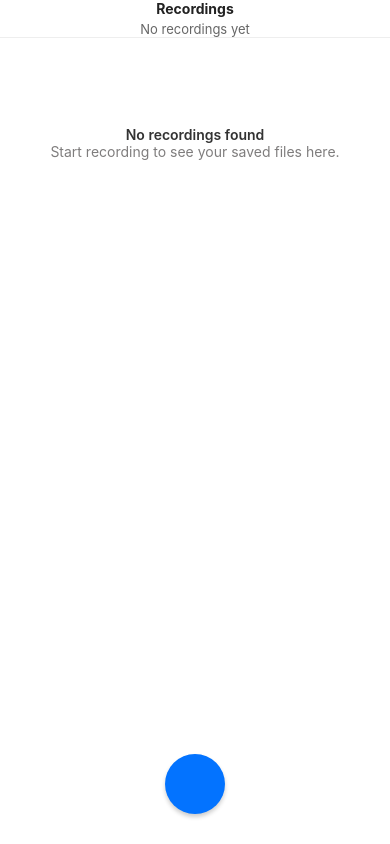
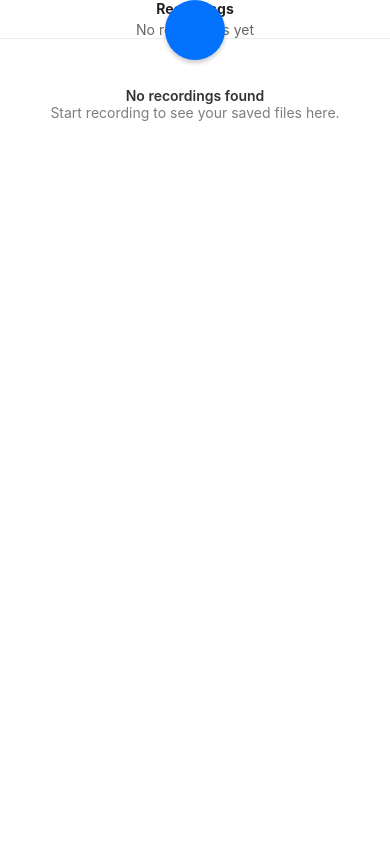
Before and after one commit to kalyan-cherukuri2812/audio-recorder, a React Native app: screen /ListScreen in a window 390 px wide. Built offline with nearby package versions, Linux system fonts and the light colour scheme; some icons are missing; what react-native-responsive-dimensions would draw is missing.

Commit message:
ui fixes

```diff
--- a/src/components/AudioList.tsx
+++ b/src/components/AudioList.tsx
@@ -66,18 +66,7 @@ export const AudioList: React.FC<Props> = ({ recordings, onDelete }) => {
     return `${minutes}:${seconds < 10 ? "0" : ""}${seconds}`;
   };
 
-  return (
-    <FlatList
-      ListHeaderComponent={() => (
-        <View style={styles.header}>
-          <Text style={styles.headerTitle}>Recordings</Text>
-          <Text style={styles.headerSubtitle}>{recordings.length > 0 ? `${recordings.length} saved` : "No recordings yet"}</Text>
-        </View>
-      )}
-      style={styles.fListContainer}
-      data={recordings}
-      keyExtractor={(item, index) => index.toString()}
-      renderItem={({ item }) => (
+  const renderItem = ({ item }) => (
     <View style={styles.recorderItem}>
       <View style={styles.info}>
         <Text style={styles.title}>{item?.title}</Text>
@@ -132,7 +121,20 @@ export const AudioList: React.FC<Props> = ({ recordings, onDelete }) => {
         </TouchableOpacity>
       </View>
     </View>
+  );
+
+  return (
+    <FlatList
+      ListHeaderComponent={() => (
+        <View style={styles.header}>
+          <Text style={styles.headerTitle}>Recordings</Text>
+          <Text style={styles.headerSubtitle}>{recordings.length > 0 ? `${recordings.length} saved` : "No recordings yet"}</Text>
+        </View>
       )}
+      style={styles.fListContainer}
+      data={recordings}
+      keyExtractor={(item, index) => index.toString()}
+      renderItem={renderItem}
       ItemSeparatorComponent={() => <View style={styles.seperator} />}
       initialNumToRender={10}
       ListEmptyComponent={() => (
@@ -162,8 +164,8 @@ const styles = StyleSheet.create({
     color: "#222",
   },
   headerSubtitle: {
-    fontSize: 13,
-    color: "#666",
+    fontSize: responsiveFontSize(1.5),
+    color: "#666666ff",
     marginTop: 4,
   },
   fListContainer: {
@@ -171,10 +173,10 @@ const styles = StyleSheet.create({
   },
   seperator: {
     height: 1,
-    backgroundColor: "#ddd",
+    backgroundColor: "#ddddddff",
   },
   recorderItem: {
-    padding: 15,
+    padding: responsiveHeight(1),
     flexDirection: "row",
     justifyContent: "space-between",
     alignItems: "center",
@@ -183,13 +185,13 @@ const styles = StyleSheet.create({
     flex: 1,
   },
   title: {
-    fontSize: 16,
-    fontWeight: "600",
-    color: "#333",
+    fontSize: responsiveFontSize(2.2),
+    fontWeight: "500",
+    color: "#333333ff",
   },
   date: {
-    fontSize: 12,
-    color: "#666",
+    fontSize: responsiveFontSize(1.65),
+    color: "#666666ff",
     marginTop: 2,
   },
   actions: {
@@ -205,7 +207,7 @@ const styles = StyleSheet.create({
     marginLeft: 10,
   },
   emptyContainer: {
-    marginTop: 40,
+    marginTop: responsiveHeight(20),
     alignItems: "center",
     justifyContent: "center",
   },
@@ -227,7 +229,7 @@ const styles = StyleSheet.create({
     paddingHorizontal: 5,
   },
   timerText: {
-    fontSize: 12,
-    color: "#666",
+    fontSize: responsiveFontSize(1.5),
+    color: "#666666ff",
   },
 });
--- a/src/screens/ListScreen.tsx
+++ b/src/screens/ListScreen.tsx
@@ -6,6 +6,7 @@ import { useAudioRecorder } from "../hooks/useAudioRecorder";
 import { Plus } from "lucide-react-native";
 import { useNavigation } from "@react-navigation/native";
 import { useFocusEffect } from "@react-navigation/native";
+import { responsiveHeight } from "react-native-responsive-dimensions";
 
 export default function ListScreen() {
   const navigation = useNavigation();
@@ -23,10 +24,9 @@ export default function ListScreen() {
         recordings={recordings}
         onDelete={deleteRecording}
       />
-      {/* Floating Button */}
       <TouchableOpacity
-        style={styles.fab}
-        onPress={() => navigation.navigate("RecordScreen")}
+        style={styles.floatingBtn}
+        onPress={() => navigation.navigate("RecordScreen" as never)}
         activeOpacity={0.7}
       >
         <Plus
@@ -39,9 +39,9 @@ export default function ListScreen() {
 }
 
 const styles = StyleSheet.create({
-  fab: {
+  floatingBtn: {
     position: "absolute",
-    bottom: 30,
+    bottom: responsiveHeight(8),
     alignSelf: "center",
     backgroundColor: "#0373FF",
     width: 60,
--- a/src/screens/RecordScreen.tsx
+++ b/src/screens/RecordScreen.tsx
@@ -4,6 +4,7 @@ import { useNavigation } from "@react-navigation/native";
 import { useAudioRecorder } from "../hooks/useAudioRecorder";
 import ScreenWrapper from "../components/ScreenWrapper";
 import { responsiveFontSize, responsiveHeight, responsiveWidth } from "react-native-responsive-dimensions";
+import { Mic, MicOff } from "lucide-react-native";
 
 const RecordScreen = () => {
   const { recording, startRecording, stopRecording } = useAudioRecorder();
@@ -12,7 +13,6 @@ const RecordScreen = () => {
     if (recording) {
       stopRecording();
     } else {
-      //   navigation.navigate("ListScreen" as never);
       navigation.goBack();
     }
   };
@@ -26,7 +26,17 @@ const RecordScreen = () => {
           onPress={recording ? stopRecording : startRecording}
           activeOpacity={0.7}
         >
-          <Text style={styles.recordText}>{recording ? "■" : "●"}</Text>
+          {recording ? (
+            <Mic
+              size={28}
+              color="#fff"
+            />
+          ) : (
+            <MicOff
+              size={28}
+              color="#fff"
+            />
+          )}
         </TouchableOpacity>
         <TouchableOpacity
           style={styles.listButton}
@@ -60,9 +70,11 @@ const styles = StyleSheet.create({
     height: 100,
     borderRadius: 60,
     backgroundColor: "#0373FF",
+    display: "flex",
+    flexDirection: "row",
     justifyContent: "center",
     alignItems: "center",
-    shadowColor: "#000",
+    shadowColor: "#000000ff",
     shadowOpacity: 0.2,
     shadowRadius: 6,
     shadowOffset: { width: 0, height: 3 },
@@ -70,19 +82,15 @@ const styles = StyleSheet.create({
   stopButton: {
     backgroundColor: "#E53935",
   },
-  recordText: {
-    fontSize: responsiveFontSize(5),
-    color: "#fff",
-  },
   listButton: {
     marginTop: responsiveHeight(5),
     paddingVertical: responsiveWidth(3),
     paddingHorizontal: responsiveHeight(4),
     borderRadius: 25,
-    backgroundColor: "#333",
+    backgroundColor: "#333333ff",
   },
   listButtonText: {
-    color: "#fff",
+    color: "white",
     fontSize: responsiveFontSize(1.8),
   },
 });
```
Lines whose indentation alone changed are shown as unchanged.
